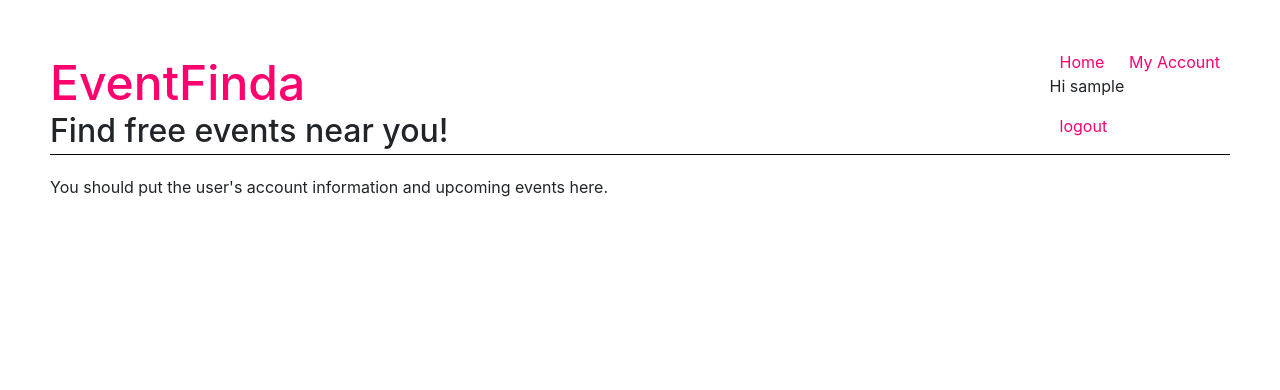
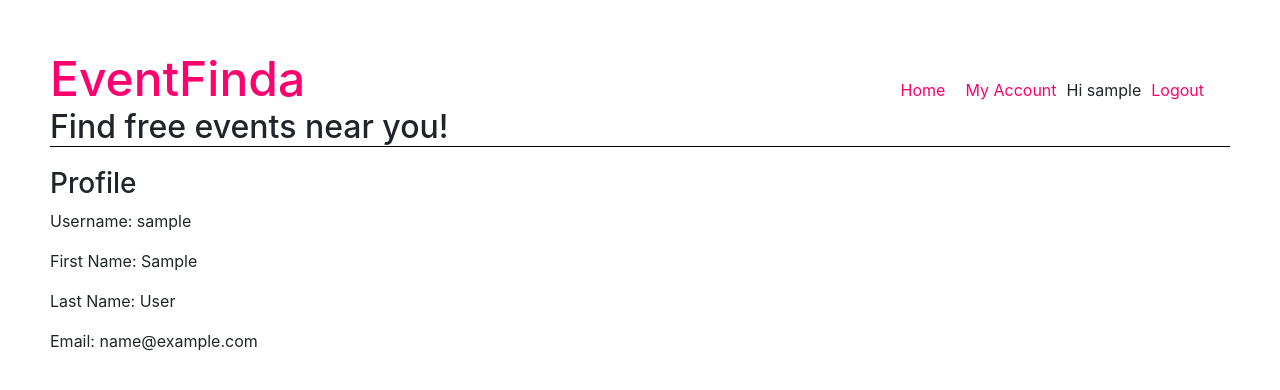
Before and after one commit to jojo-baker/eventfinda-app, a Django app: page /event-finder/my-account/ in a window 1280 px wide. Shown: the top 390 px of the page. Run offline with Django 3.2, Linux system fonts and the light colour scheme; the visitor is signed in with stand-in values (Sample User, id 1); some libraries are stand-ins or nearby versions.

Commit message:
Login form finished, login button in nav, register link in

```diff
--- a/eventFinderApp/templates/eventFinderApp/account.html
+++ b/eventFinderApp/templates/eventFinderApp/account.html
@@ -2,6 +2,10 @@
 
 {% block content %}
 
-You should put the user's account information and upcoming events here.
+<h3>Profile</h3>
+<p>Username: {{ user.username }}</p>
+<p>First Name: {{ user.first_name }}</p>
+<p>Last Name: {{ user.last_name }}</p>
+<p>Email: {{ user.email }}</p>
 
 {% endblock %}
--- a/eventFinderApp/templates/eventFinderApp/add-event.html
+++ b/eventFinderApp/templates/eventFinderApp/add-event.html
@@ -4,7 +4,6 @@
 
 <h2>Add an Event</h2>
 
-<p>Why haven't you put a form in here yet??</p>
 
 <form action="" method="post">
     {% csrf_token %}
--- a/eventFinderProject/settings.py
+++ b/eventFinderProject/settings.py
@@ -44,7 +44,8 @@ INSTALLED_APPS = [
 
 AUTH_USER_MODEL = 'users.CustomUser'
 
-LOGIN_REDIRECT_URL = '/event-finder'
+LOGIN_REDIRECT_URL = 'eventFinderApp:index'
+LOGOUT_REDIRECT_URL = 'eventFinderApp:index'
 
 MIDDLEWARE = [
     'django.middleware.security.SecurityMiddleware',
--- a/templates/nav.html
+++ b/templates/nav.html
@@ -1,10 +1,10 @@
-<nav>
-    <a href="{% url 'eventFinderApp:index' %}">Home</a>
-    <a href="{% url 'eventFinderApp:account' %}">My Account</a>
+<nav class="navbar">
+    <p><a href="{% url 'eventFinderApp:index' %}">Home</a></p>
+    <p><a href="{% url 'eventFinderApp:account' %}">My Account</a></p>
     {% if user.is_authenticated %}
     <p>Hi {{ user.username }}</p>
-    <p><a href="{% url 'logout' %}">logout</a></p>
+    <p><a href="{% url 'logout' %}">Logout</a></p>
 {% else %}
-    <p><a href="{% url 'login' %}">login</a></p>
+    <p><a href="{% url 'login' %}">Login</a></p>
 {% endif %}
 </nav>
--- a/users/admin.py
+++ b/users/admin.py
@@ -9,6 +9,6 @@ class CustomUserAdmin(UserAdmin):
   add_form = CustomUserCreationForm
   form = CustomUserChangeForm
   model = CustomUser
-  list_display = ['email', 'username',]
+  list_display = ['email', 'first_name', 'last_name','username',]
 
 admin.site.register(CustomUser, CustomUserAdmin)
--- a/users/forms.py
+++ b/users/forms.py
@@ -5,10 +5,10 @@ class CustomUserCreationForm(UserCreationForm):
 
   class Meta(UserCreationForm):
     model = CustomUser
-    fields = ('username', 'email')
+    fields = ('email', 'first_name', 'last_name','username',)
 
 class CustomUserChangeForm(UserChangeForm):
 
   class Meta:
     model = CustomUser
-    fields = ('username', 'email')
+    fields = ('email', 'first_name', 'last_name','username',)
--- a/users/templates/registration/login.html
+++ b/users/templates/registration/login.html
@@ -7,6 +7,8 @@
     {{ form|crispy }}
     <button type="submit" value="Update" class="btn btn-primary">Login</button>
   </form>
+  <br>
+  <p>Don't have an account? <a href ="{% url 'users:register' %}">Click here to register!</a></p>
 
 
 {% endblock %}
```
